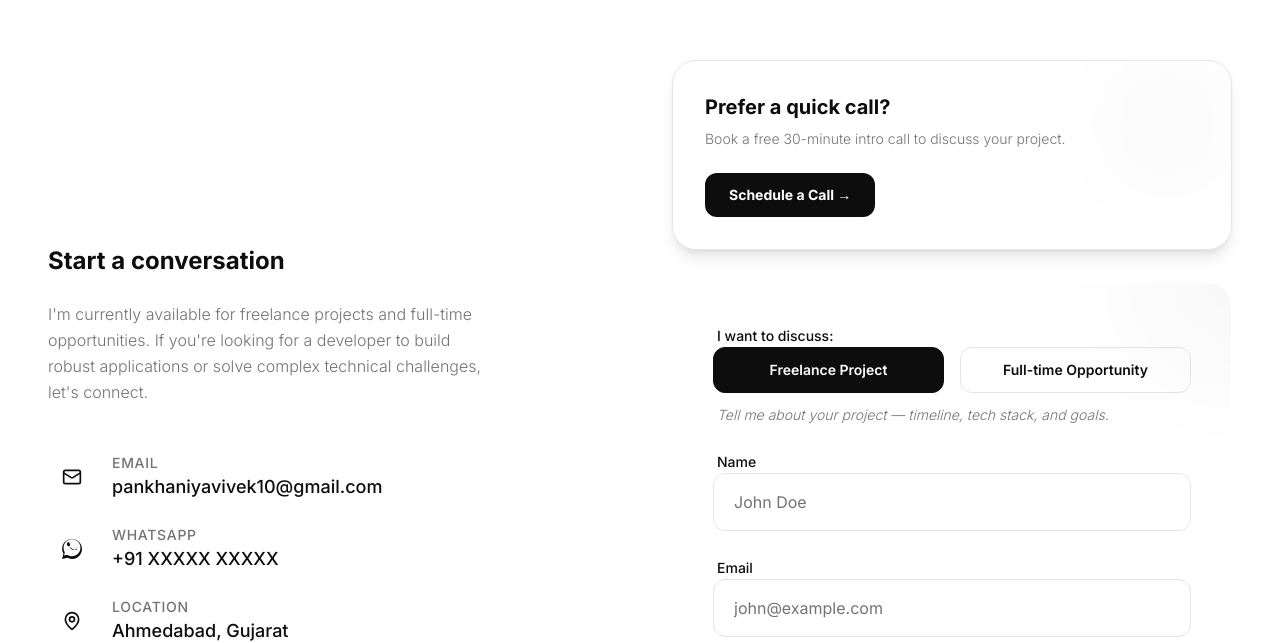
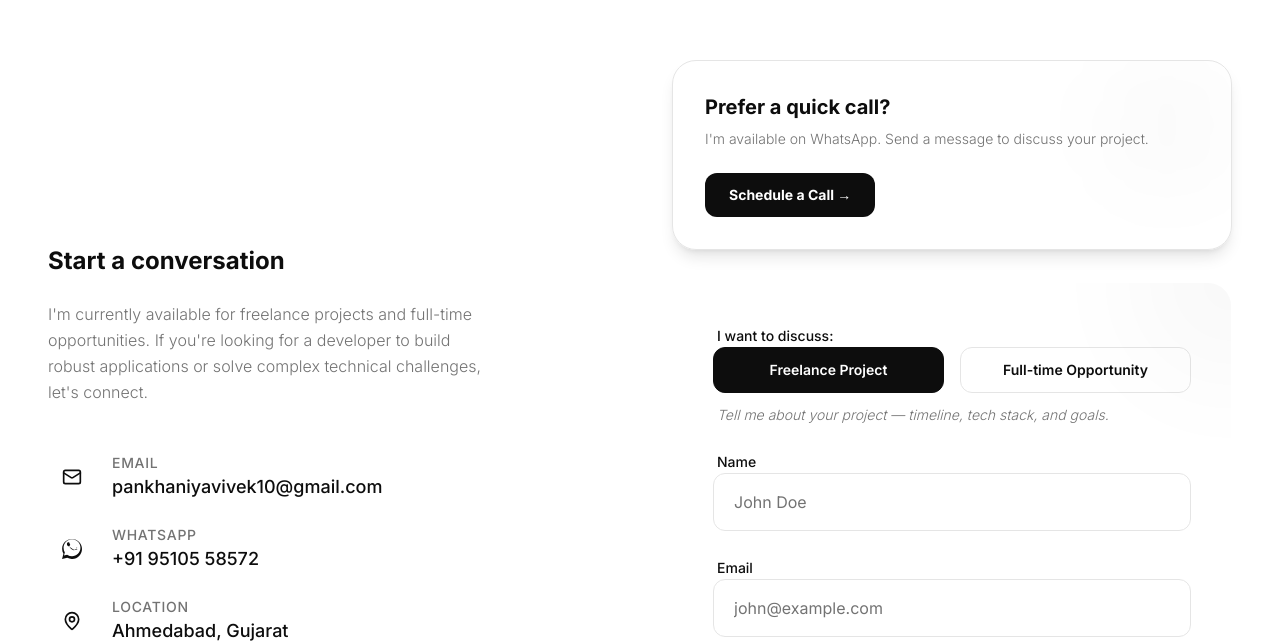
Before and after one commit to vivekio/My-Portfolio, a Next.js app: page / in a window 1280 px wide. Shown: the part 8180-8823 px from the top of the page. Built offline with nearby package versions, Linux system fonts and the light colour scheme.

Commit message:
feat: add contact section component with form handling and social links

```diff
--- a/src/components/contactus.tsx
+++ b/src/components/contactus.tsx
@@ -116,7 +116,7 @@ export default function ContactUs() {
                     WhatsApp
                   </p>
                   <p className="text-lg text-foreground font-medium group-hover:text-transparent group-hover:bg-clip-text group-hover:bg-gradient-to-r group-hover:from-foreground group-hover:to-muted-foreground transition-all">
-                    +91 XXXXX XXXXX
+                    +91 95105 58572
                   </p>
                 </div>
               </a>
@@ -170,10 +170,11 @@ export default function ContactUs() {
                 Prefer a quick call?
               </h4>
               <p className="text-muted-foreground text-sm font-light mb-6">
-                Book a free 30-minute intro call to discuss your project.
+                I'm available on WhatsApp. Send a message to discuss your
+                project.
               </p>
               <a
-                href="https://calendly.com"
+                href="https://wa.me/919510558572"
                 target="_blank"
                 rel="noreferrer"
                 className="inline-flex items-center gap-2 px-6 py-3 rounded-xl bg-foreground text-background font-bold hover:opacity-90 transition-opacity text-sm"
```
